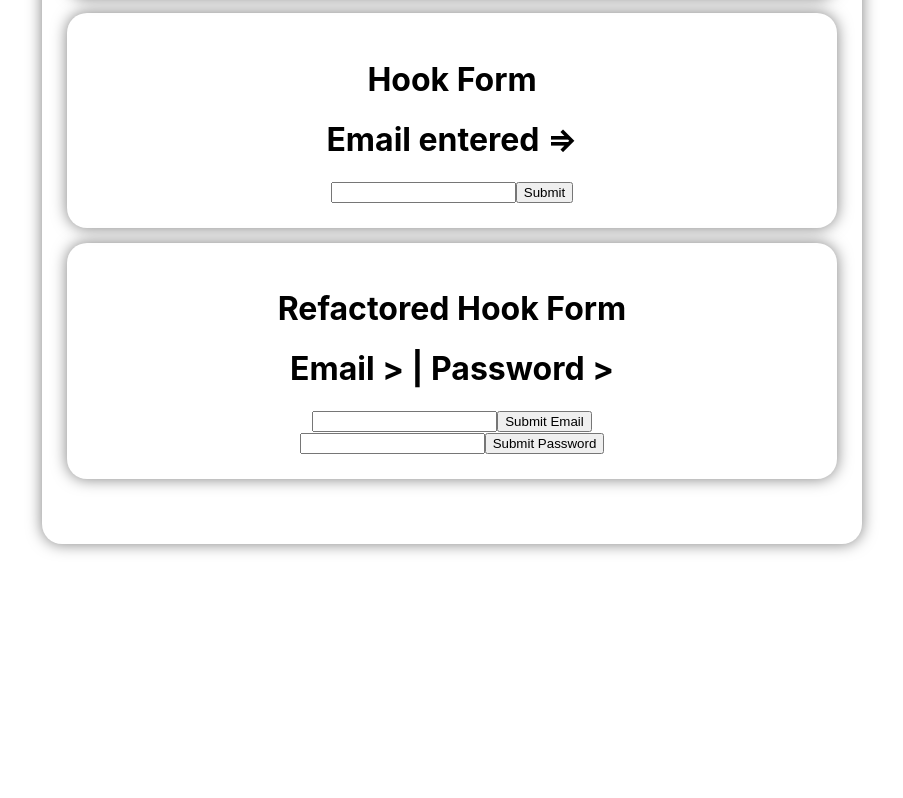
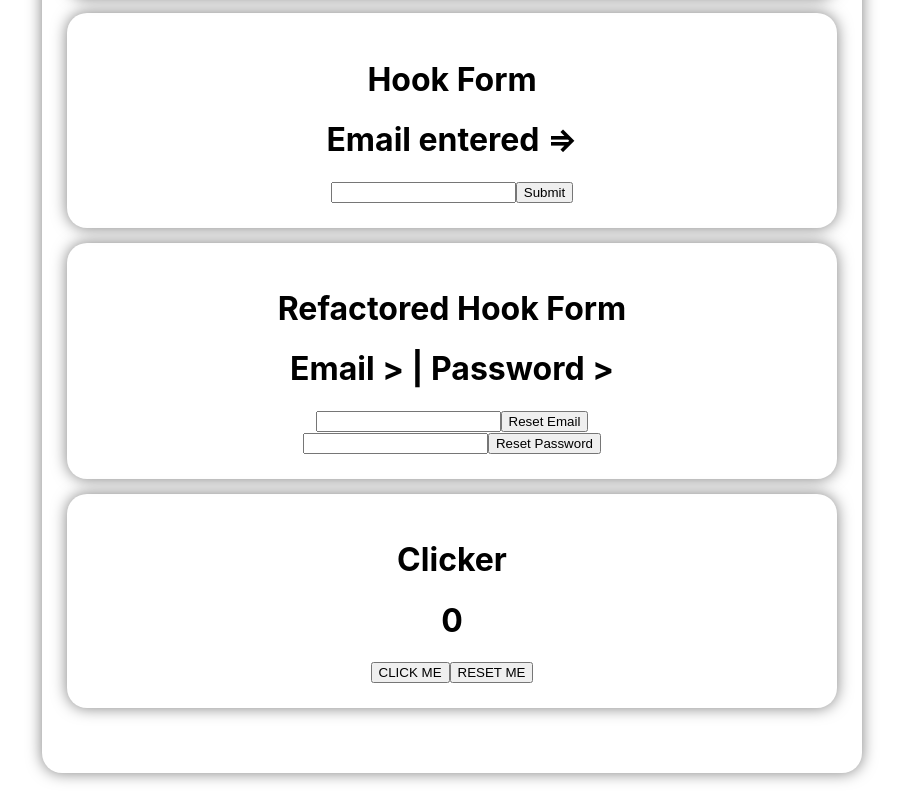
Before and after one commit to jas112/REACT-STUDY-Hooks-Playground, a React (Create React App) app: page / in a window 1280 px wide. Shown: the part 1548-2346 px from the top of the page, without its empty margins (188-1091 px from the left). Before the commit the page ends 2117 px from the top, so only its background shows below. Built offline with nearby package versions, Linux system fonts and the light colour scheme.

Commit message:
add Clicker js...useEffect.

```diff
--- a/src/App.js
+++ b/src/App.js
@@ -5,6 +5,7 @@
 import ClassForm from './components/classForm/ClassForm';
 import HookForm from './components/hookForm/HookForm';
 import RefactoredHookForm from './components/hookForm/RefactoredHookForm';
+import Clicker from './components/clicker/Clicker';
 import './App.css';
 
 function App() {
@@ -19,6 +20,7 @@
       <ClassForm />
       <HookForm />
       <RefactoredHookForm />
+      <Clicker />
     </div>
   );
 }
--- /dev/null
+++ b/src/components/clicker/Clicker.js
@@ -0,0 +1,22 @@
+import React, {useState, useEffect} from 'react';
+
+function Clicker() {
+
+    const [count, setCount] = useState(0);
+
+    useEffect(() => {
+        console.log(`Count updated => ${count}`);
+        document.title = `HPG Clicker Count(${count})`;
+    });
+
+  return (
+    <div className='Clicker App-module'>
+        <h1>Clicker</h1>
+        <h1>{count}</h1>
+        <button onClick={() => setCount(count + 1)}>CLICK ME</button>
+        <button onClick={() => setCount(0)}>RESET ME</button>
+    </div>
+  )
+}
+
+export default Clicker;
--- a/src/components/hookForm/RefactoredHookForm.js
+++ b/src/components/hookForm/RefactoredHookForm.js
@@ -18,7 +18,7 @@
               onChange={updateEmail}
           >
           </input>
-          <button onClick={resetEmail}>Submit Email</button>
+          <button onClick={resetEmail}>Reset Email</button>
         </div>
         <div>
           <input
@@ -28,7 +28,7 @@
               onChange={updatePassword}
           >
           </input>
-          <button onClick={resetPassword}>Submit Password</button>
+          <button onClick={resetPassword}>Reset Password</button>
         </div>
 
     </div>
```
